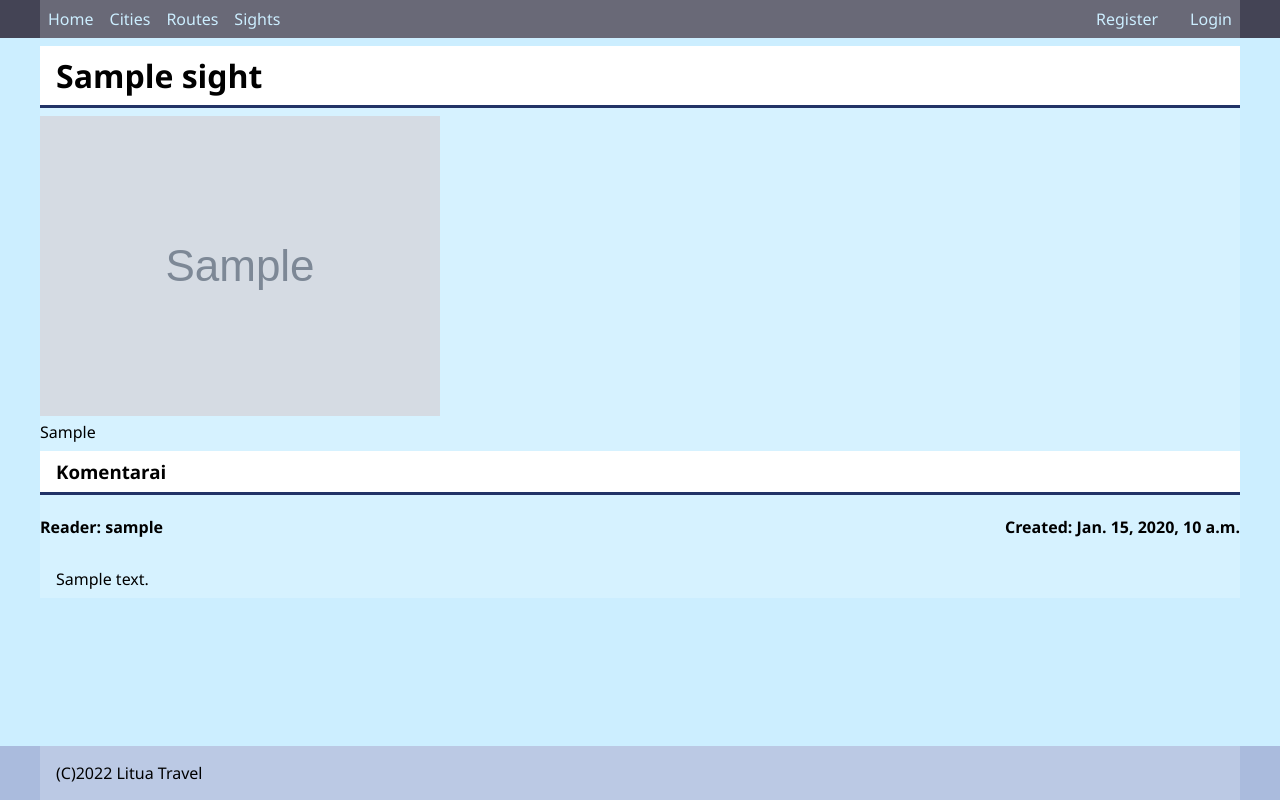
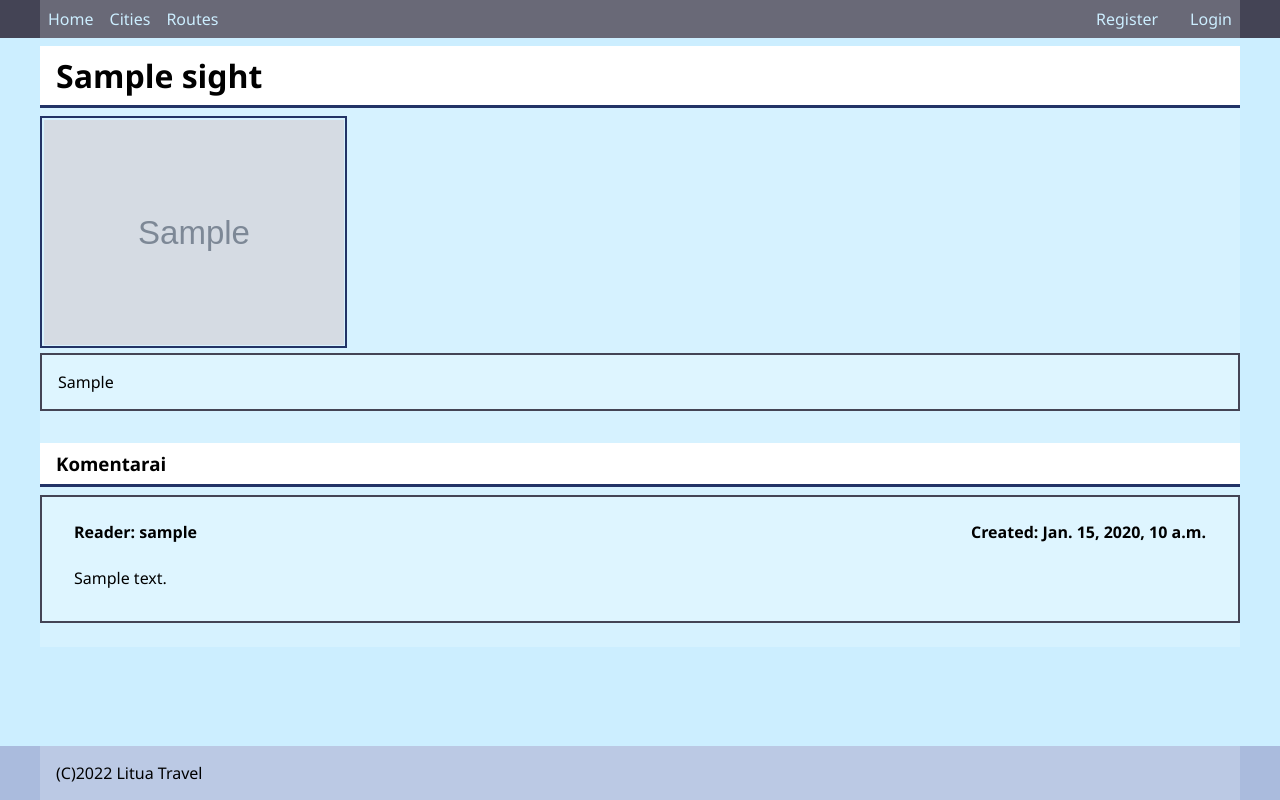
Before and after one commit to Shpokas2022/tour_routes, a Django app: page /sight/1/ in a window 1280 px wide. Run offline with Django 4.2, Linux system fonts and the light colour scheme; tables that the repository leaves empty hold one stand-in row (values such as "Sample post"); grey boxes marked "Sample" are stand-in pictures.

Commit message:
Detail view dizainas

```diff
--- a/tour_routes/tour/static/tour/css/base.css
+++ b/tour_routes/tour/static/tour/css/base.css
@@ -171,8 +171,28 @@ li.sight img {
     float: right;
 }
 
-.book-review h4 {
+.sight-review h4 {
     display: block;
     padding: 0.5rem 1rem;
     margin: 0;
 }
+
+/* Formuojame sight_detail.html */
+
+.sight-detail img {
+    max-width: 25%;
+    border: 2px solid #236;
+    padding: 0.1rem;
+}
+
+.object-facts {
+    padding: 1rem;
+    border: 2px solid #445;
+    background-color: rgba(255, 255, 255, 0.2);
+}
+
+.sight-review {
+    border: 2px solid #445;
+    padding: 1rem;
+    background-color: rgba(255, 255, 255, 0.2);
+}
--- a/tour_routes/tour/templates/tour/base.html
+++ b/tour_routes/tour/templates/tour/base.html
@@ -16,7 +16,7 @@
                 <a href="{% url 'cities' %}">Cities</a>
                 {% comment %} <a href="{% url 'sights' %}">Sights</a> {% endcomment %}
                 <a href="{% url 'routes' %}">Routes</a>
-                <a href="{% url 'sights' %}">Sights</a>
+                {% comment %} <a href="{% url 'sights' %}">Sights</a> {% endcomment %}
                 <span class="spacer"></span>
                 {% if user.is_authenticated %}
                     <span>{{ user }} </span>
--- a/tour_routes/tour/templates/tour/sight_detail.html
+++ b/tour_routes/tour/templates/tour/sight_detail.html
@@ -3,23 +3,27 @@
 {% block title %}{{ object }}{% endblock title %}
 {% block content %}
     <h1>{{ object.name }}</h1>
-    <div>
+    <div class="sight-detail">
         {% if sight.photo %}
             <img src="{{ sight.photo.url }}">
         {% else %}
             <img src="{% static 'tour/img/LituaTravel-j_b.png' %}">
         {% endif %}
     </div>
-    <div class="object.facts">
+    <div class="object-facts">
         {{ object.facts }}
     </div>
     {% if sight.reviews %}
     {% for review in sight.reviews.all %}
-        <div class='sight-review'>
+    <p></p>
+        <div >
             <h3>Komentarai</h3>
+            <div class='sight-review'>
             <h4>Reader: {{ review.reader }}<span class="float-right">Created: {{review.created_at}}</span></h4>
             <p>{{ review.content }}</p>
+            </div>
         </div>
             {% endfor %}
     {% endif %}
+    <p></p>
 {% endblock content %}
--- a/tour_routes/tour/urls.py
+++ b/tour_routes/tour/urls.py
@@ -5,7 +5,7 @@ urlpatterns = [
     path("", views.index, name='index'),
     path("cities/", views.cities, name='cities'),
     path("city/<int:city_id>/", views.city, name='city'),
-    path("sights/", views.SightListView.as_view(), name='sights'),
+    # path("sights/", views.SightListView.as_view(), name='sights'),
     path("sight/<int:pk>/", views.SightDetailView.as_view(), name='sight'),
     path("routes/", views.routes, name='routes'),
     path("route/<int:route_id>/", views.route, name='route'),
--- a/tour_routes/tour/views.py
+++ b/tour_routes/tour/views.py
@@ -53,9 +53,9 @@ def route(request, route_id):
 def route_view(request, route_id):
     return render(request, 'tour/route.html', {'route':get_object_or_404(Route, id=route_id)})
 
-class SightListView(ListView):
-    model = Sight
-    template_name = 'tour/sight_list.html'
+# class SightListView(ListView):
+#     model = Sight
+#     template_name = 'tour/sight_list.html'
 
 
 class SightDetailView(DetailView):
```
